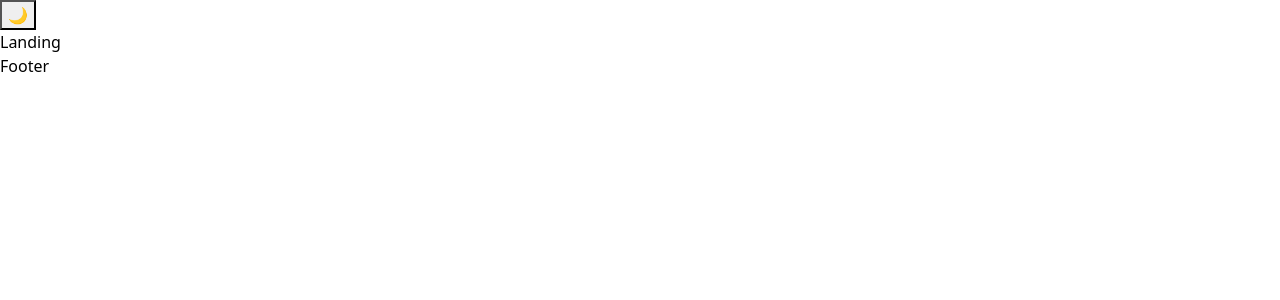
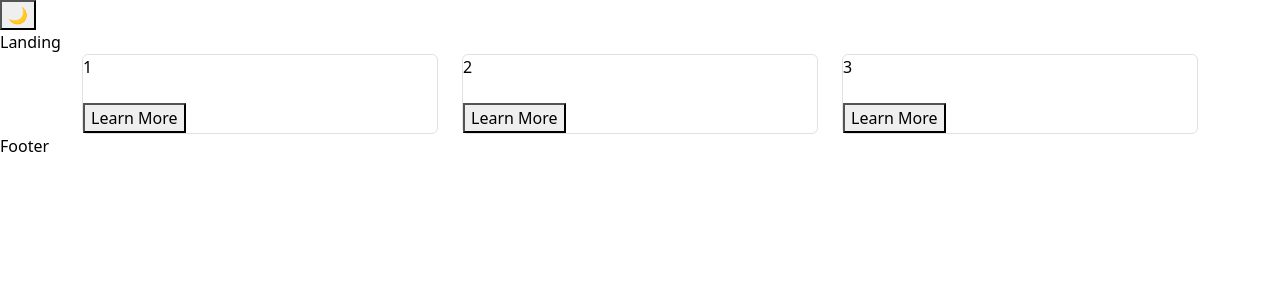
Before and after one commit to xJuanPablo/TechTide, a React (Create React App) app in the folder client/: page / in a window 1280 px wide. Shown: the top 300 px of the page. Built offline with nearby package versions, Linux system fonts and the light colour scheme.

Commit message:
Added portfolio data and ported the data to the card component

```diff
--- a/client/src/components/Card.tsx
+++ b/client/src/components/Card.tsx
@@ -1,10 +1,15 @@
 import React from "react";
+import { PortfolioSection } from "../data/Portfolio";
 
-const Card: React.FC = () => {
+type CardProps = {
+    section: PortfolioSection
+}
+
+const Card: React.FC<CardProps> = ({ section }) => {
     return (
-    <article>
+    <article className="g-col-4 border rounded">
     <div>
-        <header>Header</header>
+        <header>{section.title}</header>
         <img src="" alt="" />
         <div>
             <button>Learn More</button>
--- /dev/null
+++ b/client/src/components/Portfolio.tsx
@@ -0,0 +1,19 @@
+import React from 'react';
+import { PortfolioSection } from '../data/Portfolio';
+import Card from './Card';
+
+const Portfolio: React.FC = () => {
+  return (
+    <section>
+        <div className='container'>
+            <div className='grid grid-column-12'>
+                {PortfolioSection.map((section, index) => (
+                    <Card key={index} section={section}/>
+                ))}
+            </div>
+        </div>
+    </section>
+  )
+}
+
+export default Portfolio;
--- /dev/null
+++ b/client/src/data/Portfolio.tsx
@@ -0,0 +1,11 @@
+import React from 'react';
+
+export type PortfolioSection = {
+    title: string;
+}
+
+export const PortfolioSection: PortfolioSection[] = [
+    {title: "1"},
+    {title: "2"},
+    {title: "3"}
+]
--- a/client/src/pages/Main.tsx
+++ b/client/src/pages/Main.tsx
@@ -1,12 +1,14 @@
 import React from 'react';
 import Landing from '../components/Landing';
+import Portfolio from '../components/Portfolio';
 
 const Main: React.FC = () => {
   return (
     <div>
       <Landing />
+      <Portfolio/>
     </div>
   )
 }
 
-export default Main
+export default Main;
--- /dev/null
+++ b/client/src/scss/_grid.scss
@@ -0,0 +1,3 @@
+.grid-column-12 {
+    --bs-columns: 12;
+}
--- a/client/src/scss/main.scss
+++ b/client/src/scss/main.scss
@@ -71,3 +71,4 @@ $enable-cssgrid: true;
 // Custom
 @import "./root";
 @import "./body";
+@import "./grid";
```
